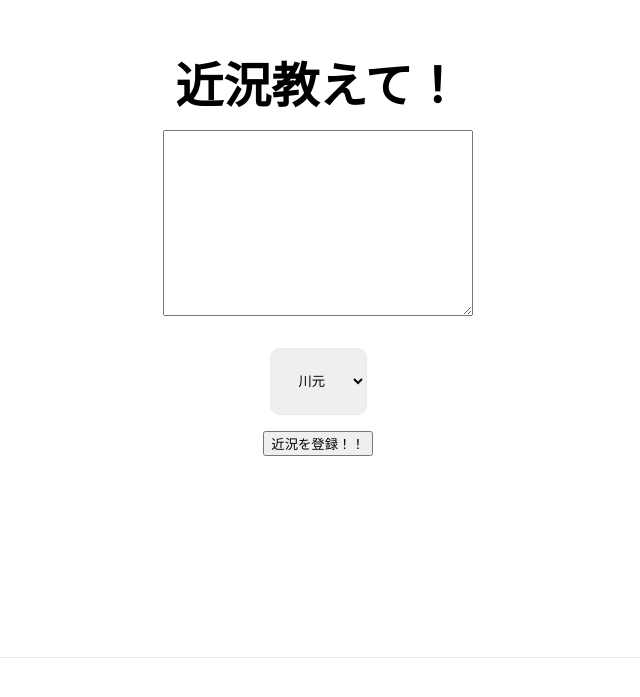
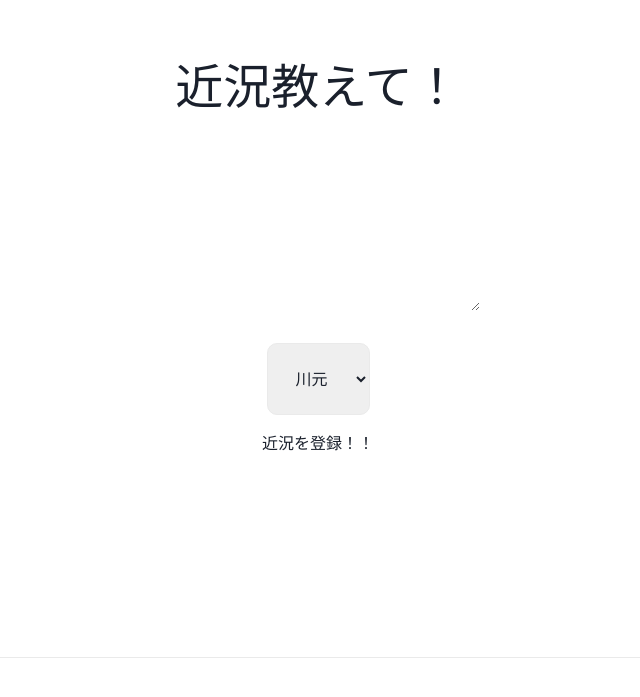
Before and after one commit to todoroki-odoroki/catchapp, a Next.js app in the folder web/: page / in a window 1280 px wide. Shown: the part 143-840 px from the top of the page, without its empty margins (322-962 px from the left). Built offline with nearby package versions, Linux system fonts and the light colour scheme.

Commit message:
add chakra provider

```diff
--- a/web/pages/_app.tsx
+++ b/web/pages/_app.tsx
@@ -1,8 +1,13 @@
 import '../styles/globals.css'
 import type { AppProps } from 'next/app'
+import { ChakraProvider } from '@chakra-ui/react'
 
 function MyApp({ Component, pageProps }: AppProps) {
-  return <Component {...pageProps} />
+  return (
+    <ChakraProvider>
+      <Component {...pageProps} />
+    </ChakraProvider>
+  )
 }
 
 export default MyApp
```
